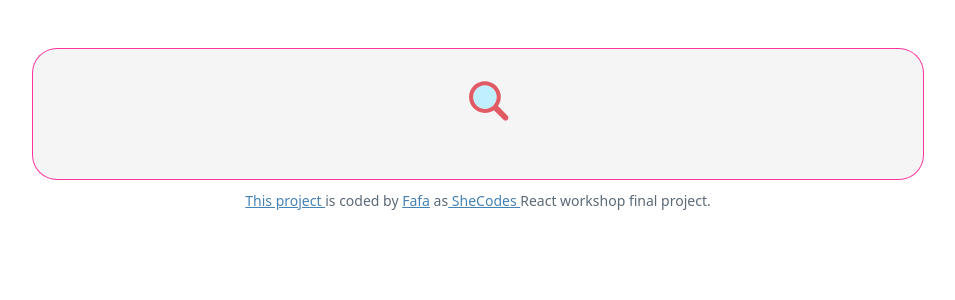
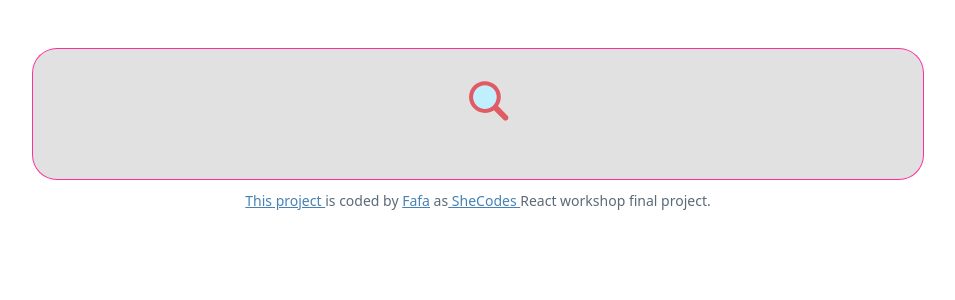
Before and after one commit to faaarv/weather-project, a React (Create React App) app: page / in a window 1280 px wide. Shown: the top 300 px of the page, without its empty margins (162-1117 px from the left). Built offline with nearby package versions, Linux system fonts and the light colour scheme; no server answers.

Commit message:
Update App.css

```diff
--- a/src/App.css
+++ b/src/App.css
@@ -23,6 +23,6 @@ body{
     border-radius: 25px;
     padding: 25px 25px;
     width: 80%;
-    background-color: rgba(169, 169, 169, 0.123);
+    background-color: rgba(12, 12, 12, 0.123);
 
 }
```
